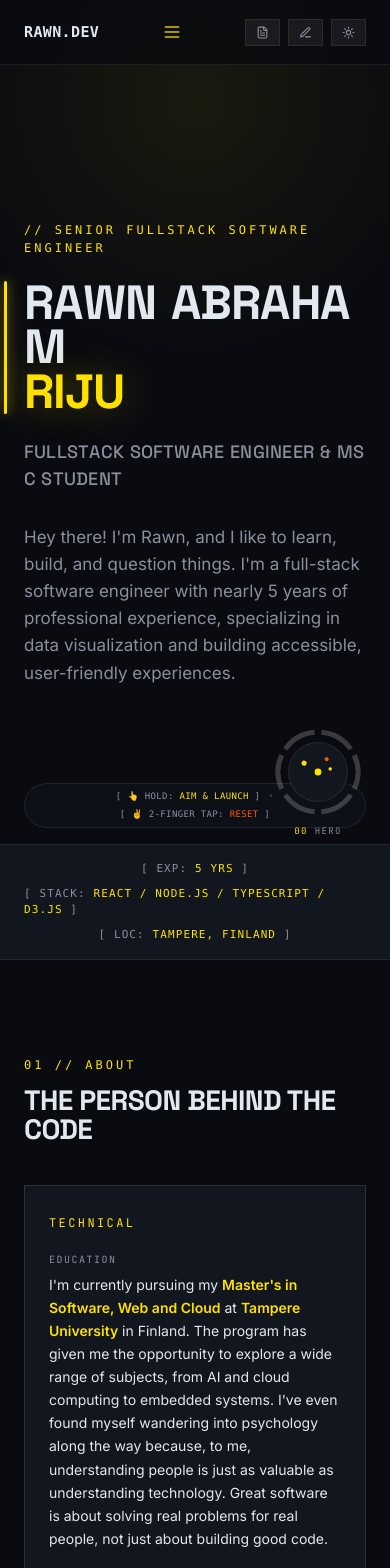
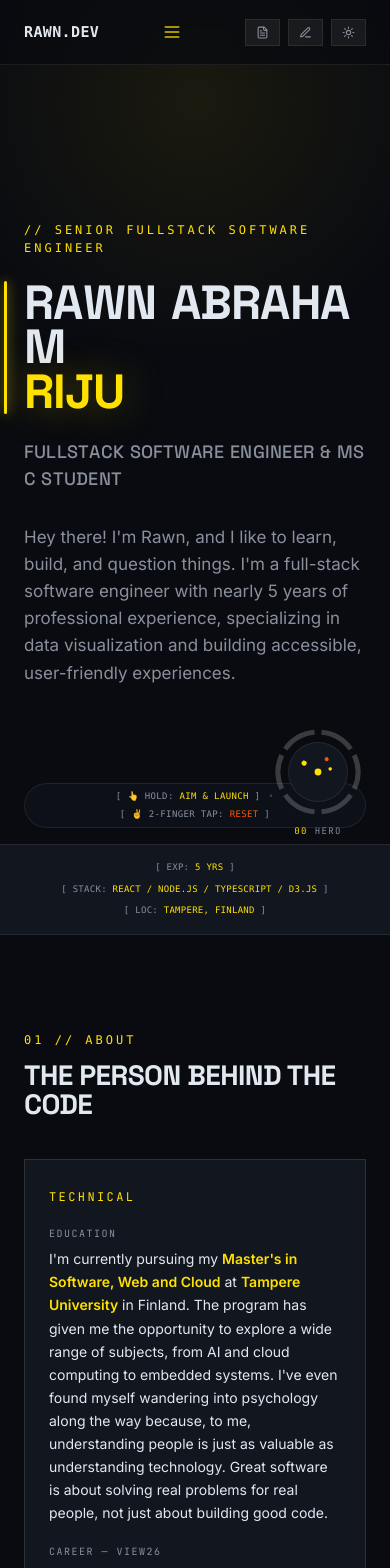
Before and after one commit to rawnriju/R2PF, a React (Vite) app: page / in a window 390 px wide. Shown: the top 1568 px of the page. Built offline with nearby package versions, Linux system fonts and the light colour scheme.

Commit message:
chore: minor styling corrections and added quotes

```diff
--- a/src/app/components/footer.tsx
+++ b/src/app/components/footer.tsx
@@ -1,15 +1,18 @@
 import { Github, Linkedin } from "lucide-react";
+import { useState } from "react";
+import { getRandomQuote } from "../lib/quotes";
 import "./footer.css";
 
 // The #contact anchor belongs to the Contact section (contact.tsx), not here.
 export function Footer() {
   const toTop = () => window.scrollTo({ top: 0, behavior: "smooth" });
+  const [quote] = useState(() => getRandomQuote());
 
   return (
     <footer className="site-footer">
       <div className="mx-auto max-w-[1200px] px-6 py-12 flex flex-col md:flex-row items-center justify-between gap-6">
         <span className="site-footer__copy font-mono">
-          © 2026 RAWN ABRAHAM RIJU — ALL SYSTEMS OPERATIONAL
+          © 2026 RAWN ABRAHAM RIJU — {quote}
         </span>
 
         <div className="flex items-center gap-6 md:pr-32">
--- /dev/null
+++ b/src/app/lib/quotes.ts
@@ -0,0 +1,12 @@
+const QUOTES: string[] = [
+  "Remember choom, Never stop fighting!",
+  "Brain surgeon, world best. Good instinct!",
+  "Good MOOOOOOORNING night city!",
+  "Believe it!",
+  "What a Save! What a Save! What a Save!",
+  "EVERYTHING IS DISCO!"
+];
+
+export function getRandomQuote(): string {
+  return QUOTES[Math.floor(Math.random() * QUOTES.length)];
+}
--- a/src/styles/components.css
+++ b/src/styles/components.css
@@ -85,14 +85,28 @@
    ------------------------------------------------------------ */
 
 /* -- `[ LABEL: value ]` stat: stats-bar, work ×3 --
-   The wrapper is muted; only the value opts into the accent. */
+   The wrapper is muted; only the value opts into the accent.
+   white-space: nowrap keeps the bracketed unit atomic — the parent's
+   flex-wrap already lets a whole `[ ... ]` chip drop to its own line, but
+   without nowrap the browser would instead break *inside* the brackets on
+   narrow screens (e.g. "D3.JS ]" stranded alone), which reads as broken.
+   The mobile media query below is what keeps that nowrap text actually
+   narrow enough to fit rather than overflowing. */
 .stat-span {
   font-size: 11px;
   letter-spacing: 0.1em;
   color: var(--text-muted);
+  white-space: nowrap;
 }
 .stat-span__value {
   color: var(--brand);
+}
+
+@media (max-width: 480px) {
+  .stat-span {
+    font-size: 9px;
+    letter-spacing: 0.03em;
+  }
 }
 
 /* -- separator bullet between stats: stats-bar, work ×2, hero -- */
```
